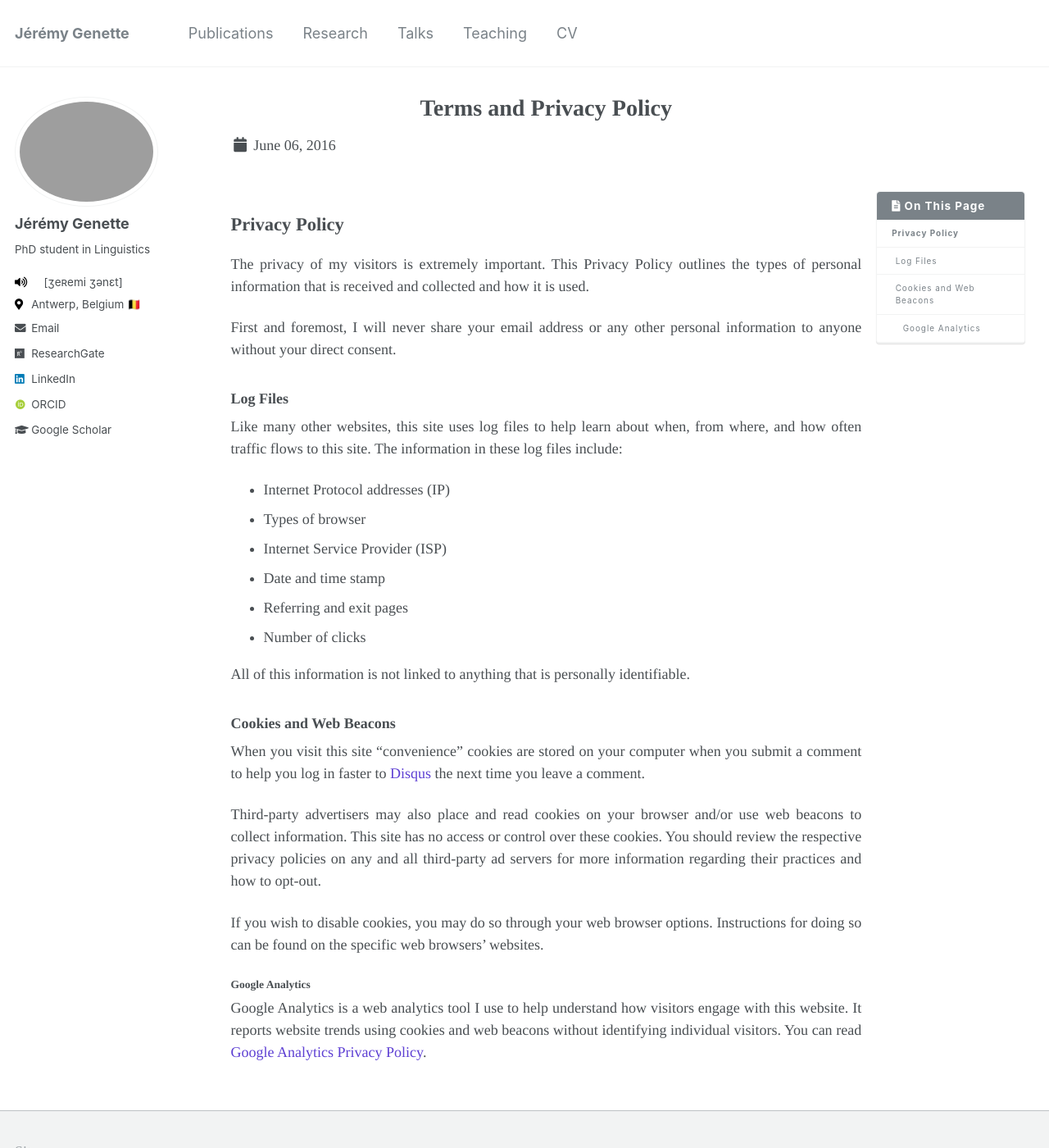
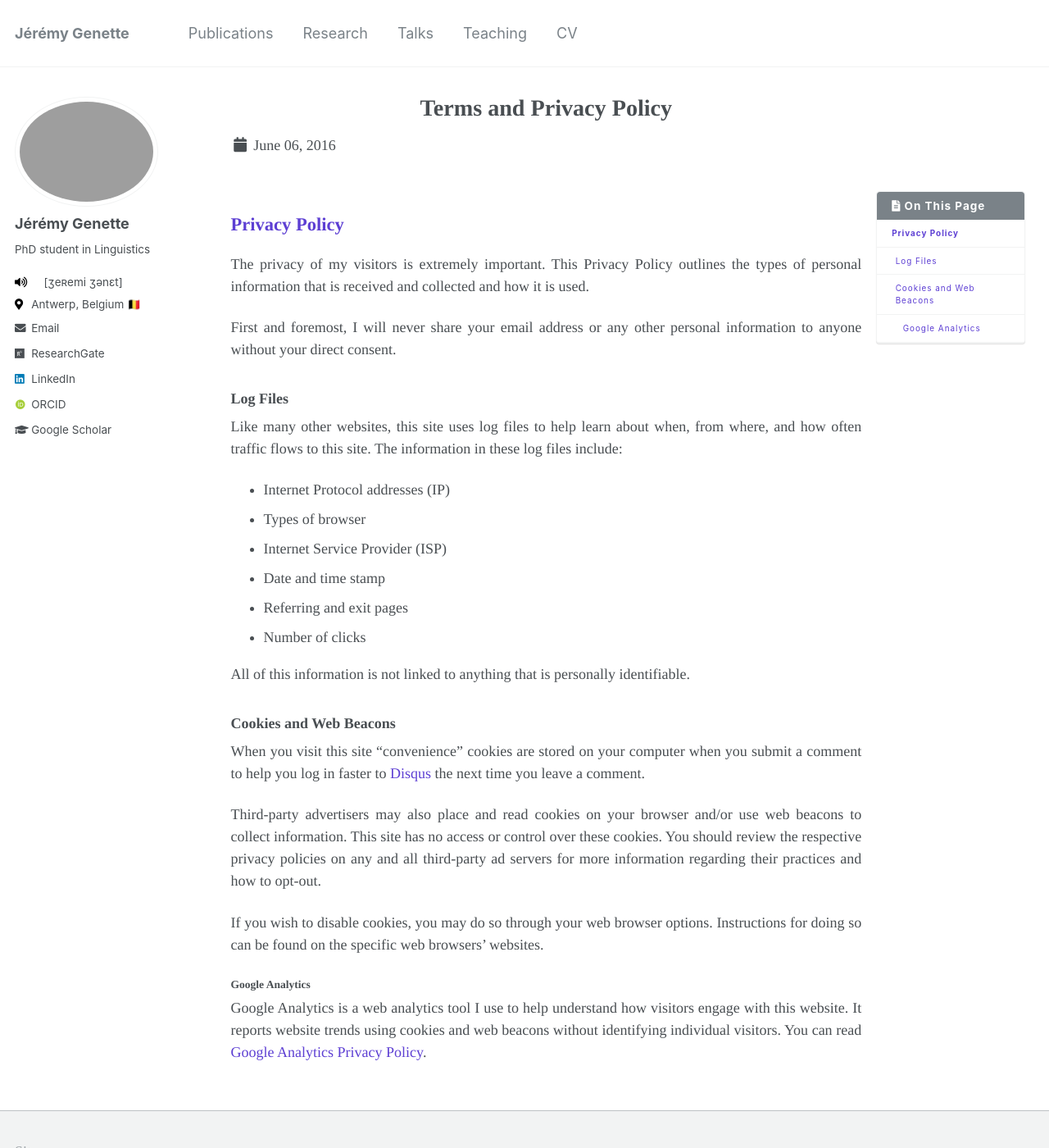
Before and after one commit to jgenette/jgenette.github.io, a Jekyll site: the page built from _pages/terms.md, in a window 1280 px wide and 1400 px high. Shown: the whole window at 82% size. Built offline with Jekyll 4.4.1, drawn with Linux system fonts in a browser that asks for light colours; some web fonts are replaced.

Commit message:
Update _page.scss

```diff
--- a/_sass/_page.scss
+++ b/_sass/_page.scss
@@ -56,6 +56,7 @@
     padding-bottom: 0.5em;
     border-bottom: none;
     text-decoration: none;
+    color: $info-color;
   }
 
   p, li, dl {
@@ -78,10 +79,12 @@
   a {
     text-decoration: bold;
      text-decoration: none;
+      color: $info-color;
 
     &:hover {
       text-decoration: bold;
        text-decoration: none;
+        color: $info-color;
 
       img {
         box-shadow: 0 0 10px rgba(#000, 0.25);
@@ -158,6 +161,7 @@
     .page__title {
       font-size: $type-size-2;
        text-decoration: none;
+        color: $info-color;
 
       @include breakpoint($small) {
         font-size: $type-size-1;
@@ -244,6 +248,7 @@
   a {
     color: inherit;
      text-decoration: none;
+      color: $info-color;
   }
 }
 
```
